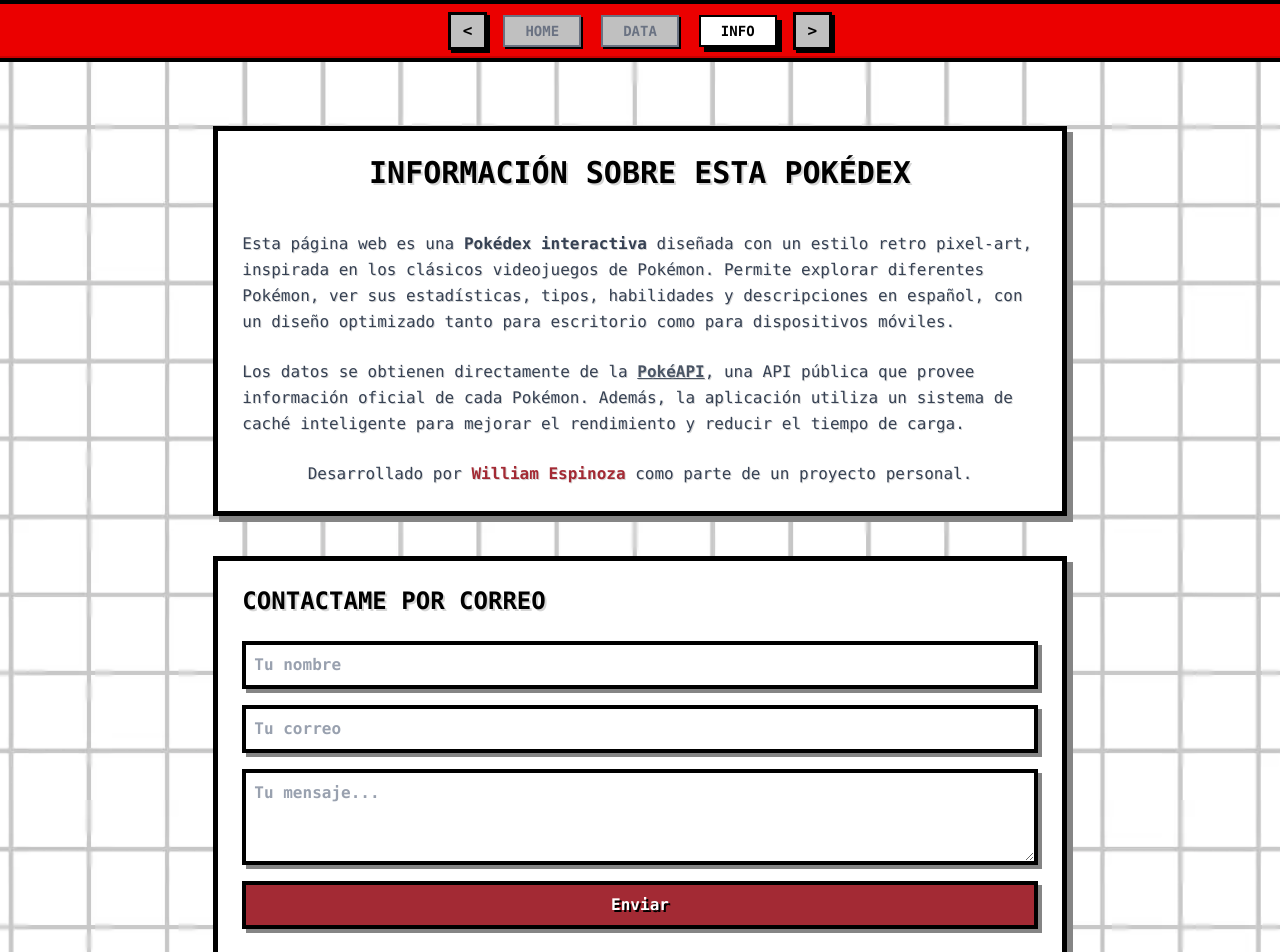
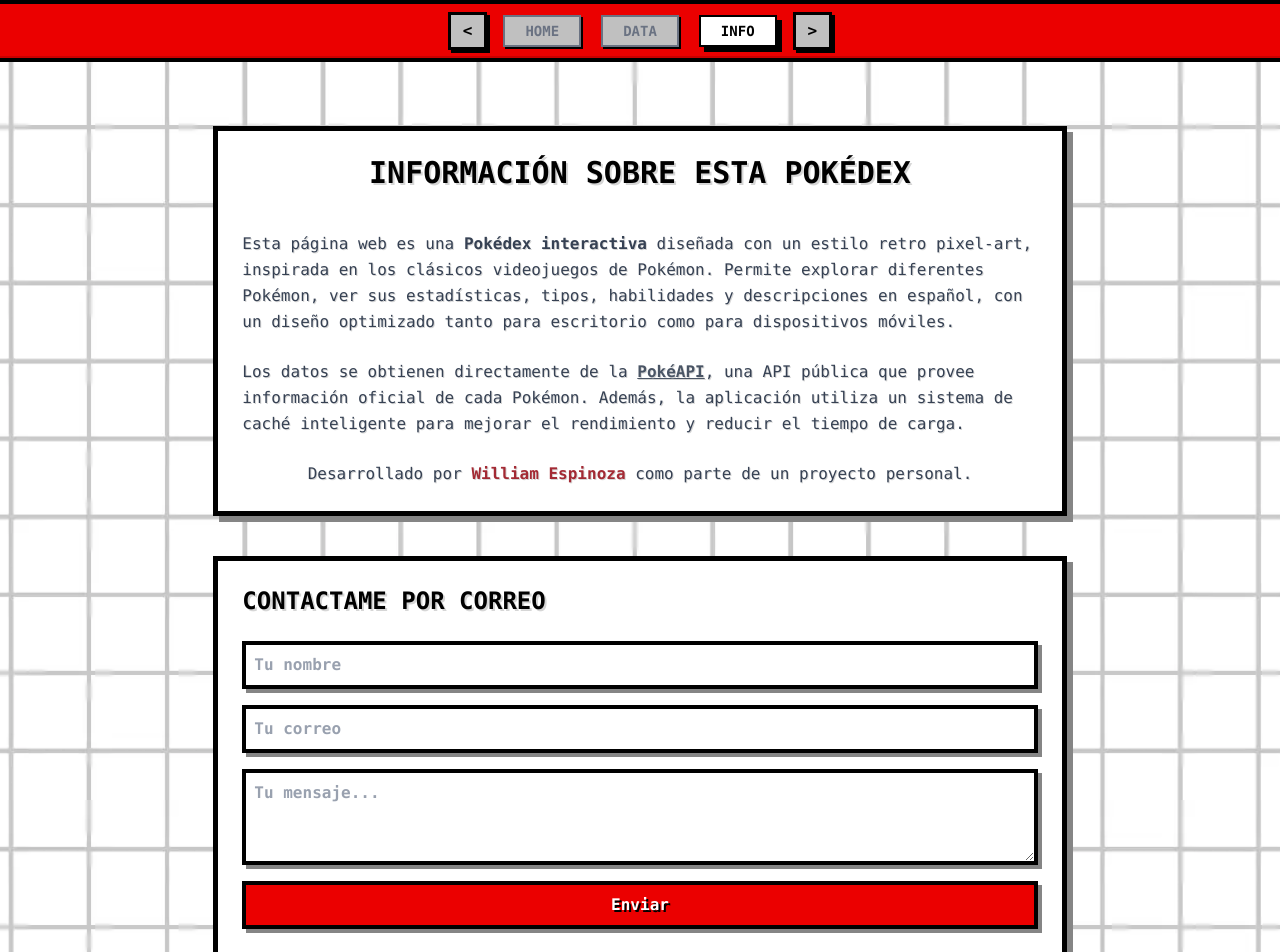
Before and after one commit to Willpower0304/Pokedex-API, a React (Vite) app: page /info in a window 1280 px wide. Shown: the top 952 px of the page. Built offline with nearby package versions, Linux system fonts and the light colour scheme; no server answers.

Commit message:
update: colors on btn

```diff
--- a/src/pages/Info.jsx
+++ b/src/pages/Info.jsx
@@ -139,7 +139,7 @@ export const Info = () => {
             disabled={!canSend}
             className={`${
               canSend
-                ? "bg-[#a32a34] hover:bg-[#8c242c]"
+                ? "bg-[#eb0000] hover:bg-[#8c242c]"
                 : "bg-gray-400 cursor-not-allowed"
             } text-white font-bold py-2 border-4 border-black transition-all shadow-[4px_4px_0_#858585] [text-shadow:2px_2px_0_#000000]`}
           >
```
